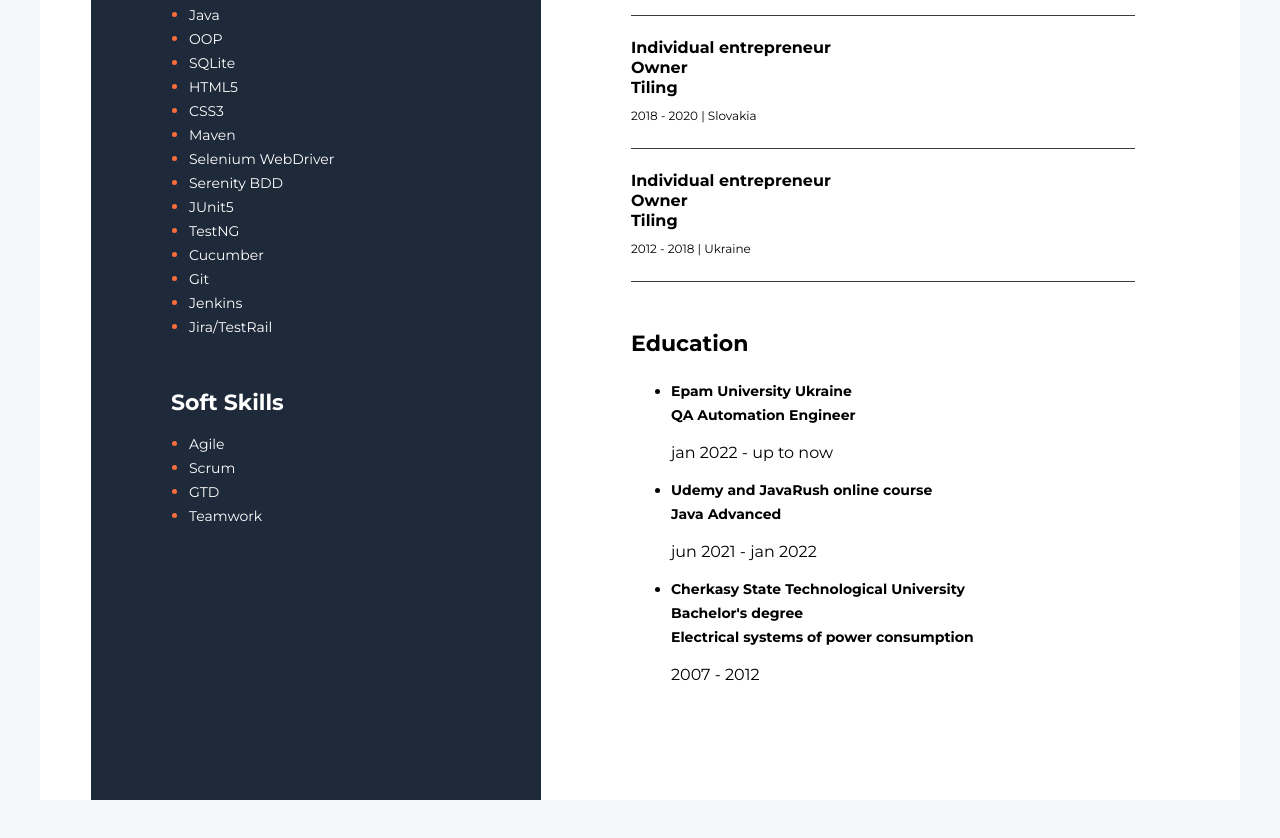
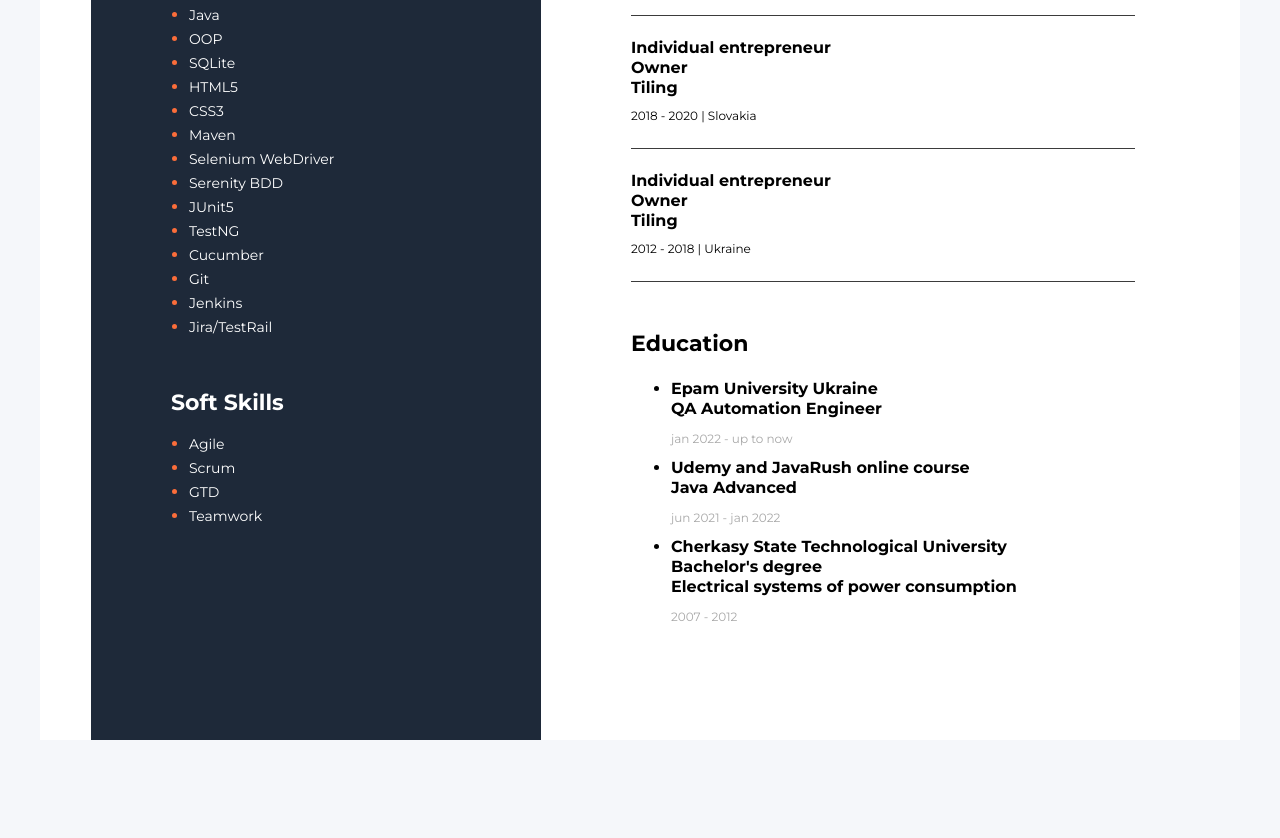
Before and after one commit to darnick91/resume, a plain HTML site: page index.html in a window 1280 px wide. Shown: the part 723-1561 px from the top of the page. After the commit the page ends 1503 px from the top, so only its background shows below. Drawn offline with Linux system fonts and the light colour scheme.

Commit message:
Add files via upload

```diff
--- a/index.html
+++ b/index.html
@@ -26,7 +26,6 @@
                     in communication with clients. I use critical thinking to solve problematic and unpredictable situations
                     in work processes.</p>
             </div>
-
             <!--my projects section-->
             <div class="my-projects-section">
                 <h3 class="main-content-title">Projects</h3>
@@ -86,21 +85,21 @@
 
             </div>
             <div>
-            <ul class="my-work-experience-duties">
-                <li class="my-work-experience-duty">Epam University Ukraine<br>
+            <ul>
+                <li class="my-education-university">Epam University Ukraine<br>
                 QA Automation Engineer</li>
-                <p class="my-work-education-period">jan 2022 - up to now</p>
+                <p class="my-education-period">jan 2022 - up to now</p>
 
-                <li class="my-work-experience-duty">Udemy and JavaRush online course<br>
+                <li class="my-education-university">Udemy and JavaRush online course<br>
                 Java Advanced</li>
-                <p class="my-work-education-period">jun 2021 - jan 2022</p>
+                <p class="my-education-period">jun 2021 - jan 2022</p>
 
-                <li class="my-work-experience-duty">Cherkasy State Technological University<br>
+                <li class="my-education-university">Cherkasy State Technological University<br>
                     Bachelor's degree<br>
                     Electrical systems of power consumption</li>
-                <p class="my-work-education-period">2007 - 2012</p>
+                <p class="my-education-period">2007 - 2012</p>
             </ul>
-        </div>
+            </div>
       </div>
         <!--sidebar-->
         <aside class="sidebar-section">
@@ -153,8 +152,6 @@
                 </ul>
             </div>
         </aside>
-
-
     </div>
     </body>
 </html>
```
